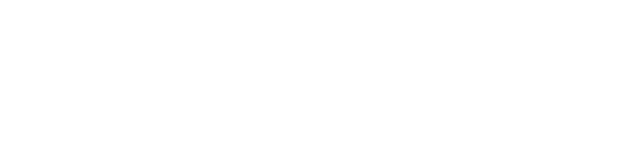
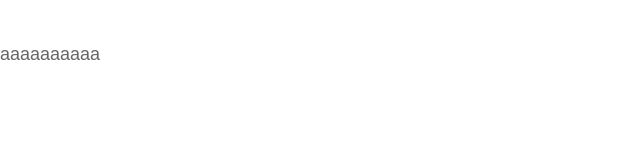
Before and after one commit to VKasper/FE2_landing, a plain HTML site: page index.html in a window 1280 px wide. Shown: the whole page, without its empty margins (0-640 px from the left). Drawn offline with Linux system fonts and the light colour scheme.

Commit message:
ivan add

```diff
--- a/index.html
+++ b/index.html
@@ -13,6 +13,6 @@
 	<script src="js/scripts.js"></script>
 </head>
 <body>
-
+<section>aaaaaaaaaa</section>
 </body>
 </html>
```
